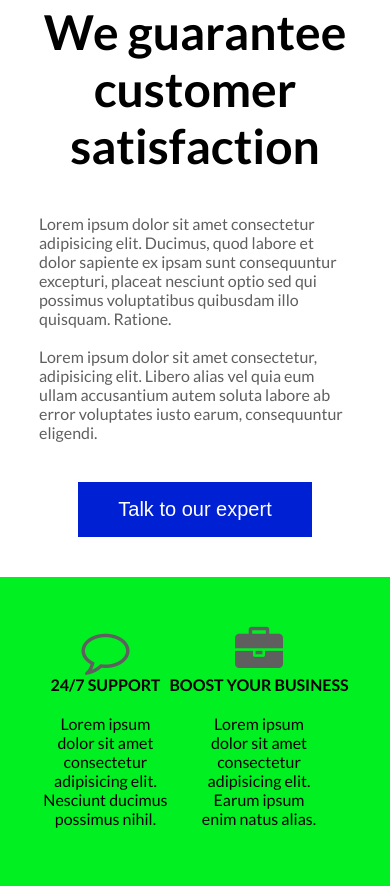
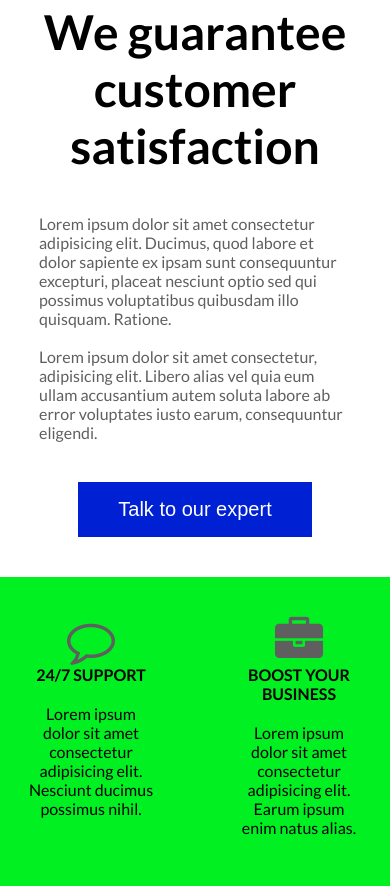
Before and after one commit to jamesaucode/sampleService, a website: page index.html in a window 390 px wide. Shown: the part 1092-1978 px from the top of the page. Drawn offline with nearby package versions, Linux system fonts and the light colour scheme.

Commit message:
responsive

```diff
--- a/styles/base/_base.scss
+++ b/styles/base/_base.scss
@@ -5,7 +5,7 @@
 }
 
 html {
-  font-size: 1em;
+  font-size: 1rem;
   font-family: 'Lato', Arial, sans-serif;
   font-weight: 300;
   max-width: 100vw;
--- a/styles/base/_settings.scss
+++ b/styles/base/_settings.scss
@@ -1,6 +1,6 @@
-$small-gutter: 20px;
-$medium-gutter: 40px;
-$big-gutter: 80px;
+$small-gutter: 1.25em;
+$medium-gutter: 2.5em;
+$big-gutter: 5em;
 
 $color-black: black;
 
--- a/styles/components/_body.scss
+++ b/styles/components/_body.scss
@@ -98,7 +98,7 @@
       text-align: left;
       margin: $small-gutter auto;
       font-weight: 400;
-      width:calc(1em * 20);
+      width:fit-content;
     }
     &__icon1 {
       display: flex;
@@ -118,11 +118,13 @@
     }
     &__wrapper {
       text-align: center;
-      margin: $medium-gutter 0;
+      margin: $medium-gutter $medium-gutter;
+      height: 12em;
     }
     &__wrapper2 {
       text-align: center;
-      margin: $medium-gutter 0;
+      margin: $medium-gutter $medium-gutter;
+      height: 12em;
     }
   }
   &__title {
```
Also changed, not shown: styles/styles.css.
